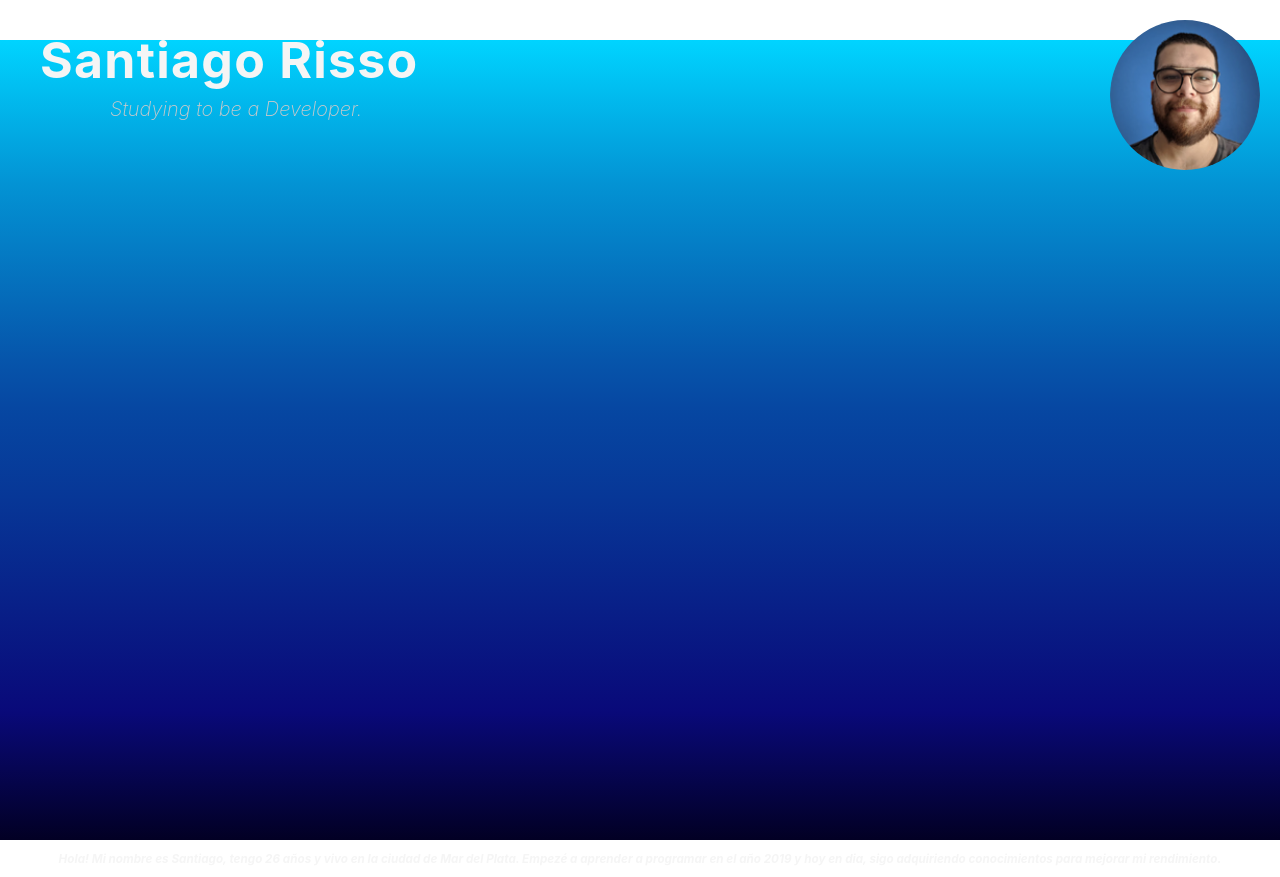
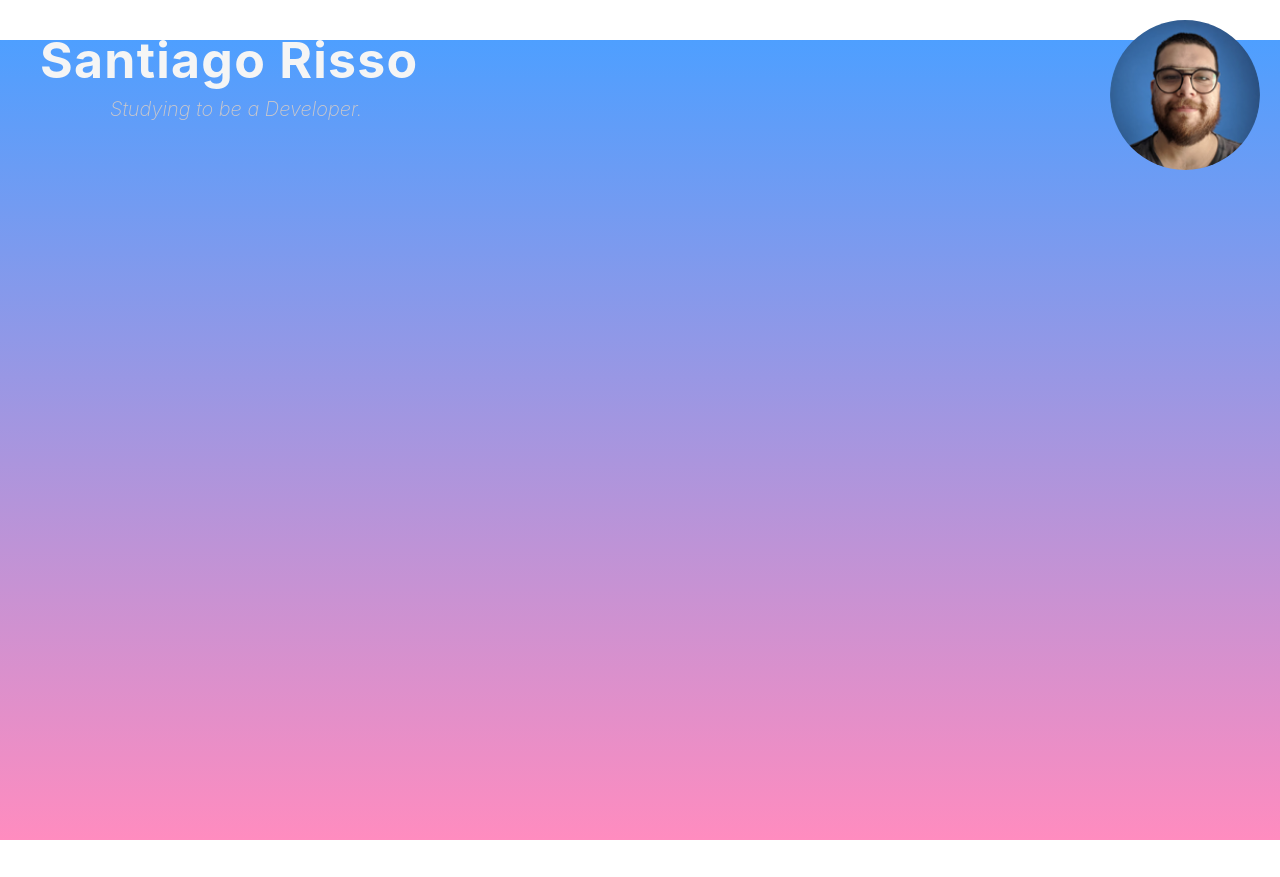
Before and after one commit to risitodeoro/CV, a React (Create React App) app: page / in a window 1280 px wide. After the commit the page ends 840 px from the top, so only its background shows below. Built offline with nearby package versions, Linux system fonts and the light colour scheme.

Commit message:
barra blanca en header ?

```diff
--- a/src/App.js
+++ b/src/App.js
@@ -200,9 +200,6 @@ function App() {
 <body>
   <div>
   <section className="Personalinfo">
-    <h3>
-    Hola! Mi nombre es Santiago, tengo 26 años y vivo en la ciudad de Mar del Plata. Empezé a aprender a programar en el año 2019 y hoy en dia, sigo adquiriendo conocimientos para mejorar mi rendimiento.
-    </h3>
   </section>
   </div>
 </body>
--- a/src/styles.css
+++ b/src/styles.css
@@ -32,16 +32,11 @@ div.Fotoheader {
 .bckgrnd {
   width: 100%;
   height: 100vh;
-  background: rgb(2, 0, 36);
+  background: rgb(255, 140, 191);
   background: linear-gradient(
     0deg,
-    rgba(2, 0, 36, 1) 0%,
-    rgba(9, 9, 121, 1) 16%,
-    rgba(7, 55, 151, 1) 43%,
-    rgba(6, 71, 162, 1) 54%,
-    rgba(6, 85, 171, 1) 60%,
-    rgba(3, 147, 212, 1) 82%,
-    rgba(0, 212, 255, 1) 100%
+    rgba(255, 140, 191, 1) 0%,
+    rgba(78, 159, 255, 1) 100%
   );
 }
 
@@ -52,11 +47,6 @@ div.MainText {
   font-style: normal;
   font-weight: 190;
   font-size: 18px;
-}
-
-p {
-  width: 35%;
-  margin: auto;
 }
 
 div.botones {
```
